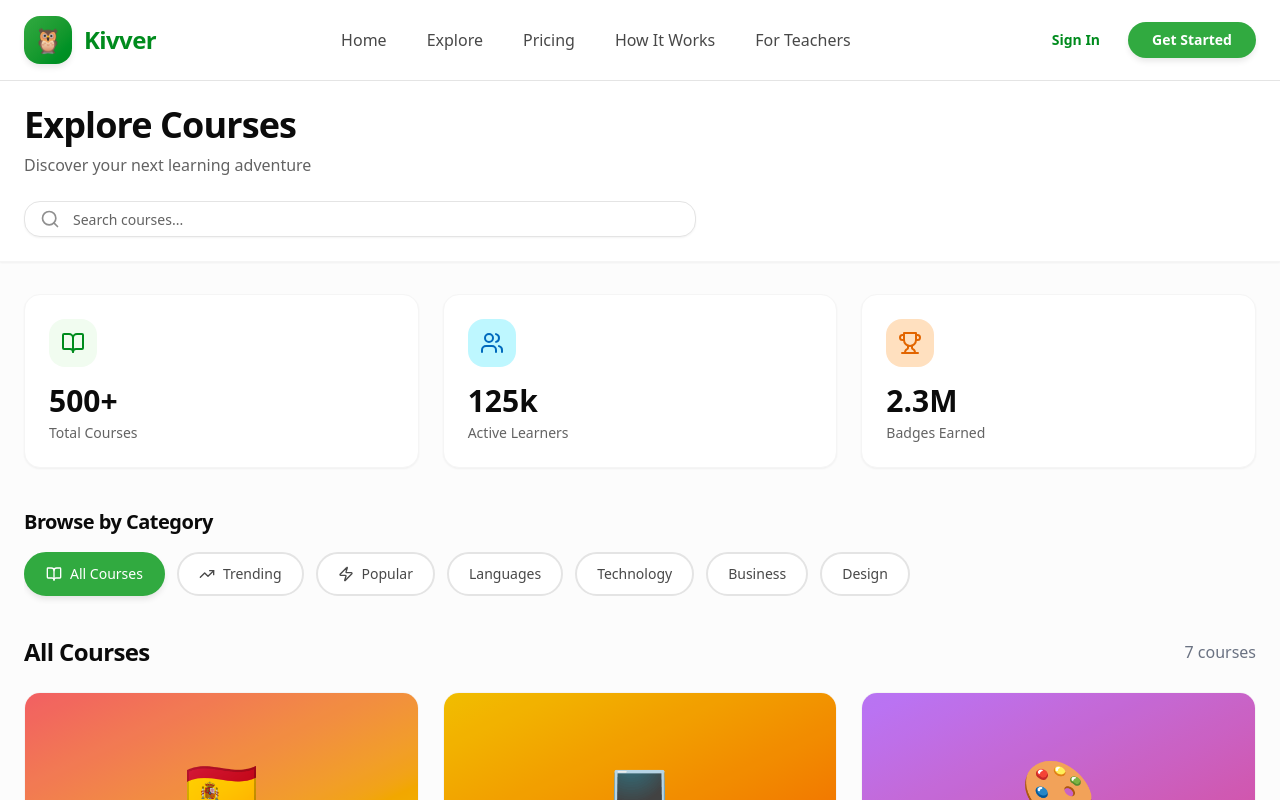
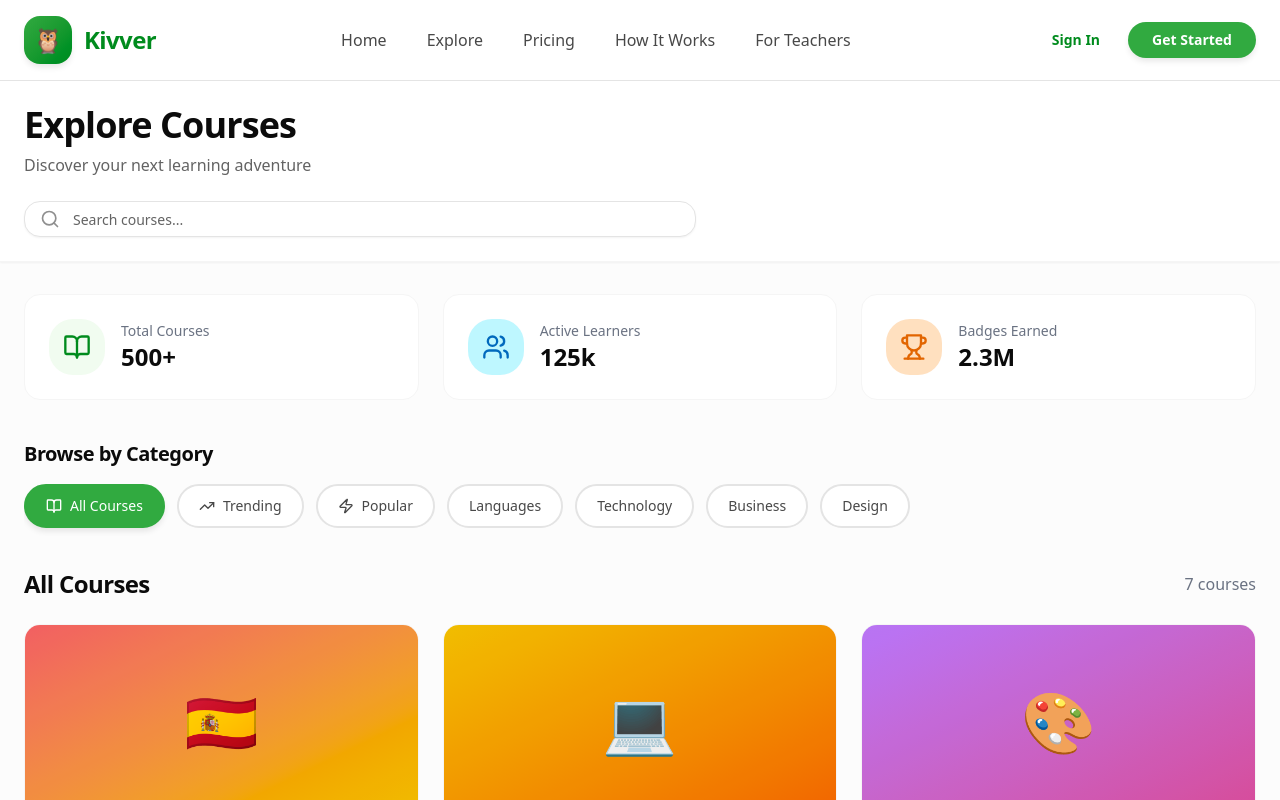
Before and after one commit to NehanAhmed/Kivver, a Next.js app: page /explore in a window 1280 px wide. Shown: the top 800 px of the page. Built offline with nearby package versions, Linux system fonts and the light colour scheme.

Commit message:
Revert "Merge pull request #6 from NehanAhmed/auth"
This reverts commit 575acd22daef695feb172c72e601289b5f82660e, reversing
changes made to f412609b556b34f3f58dca68f8558619ad05c861.

```diff
--- a/app/(root)/_components/StatsCard.tsx
+++ b/app/(root)/_components/StatsCard.tsx
@@ -1,28 +1,21 @@
-// File: app/(root)/_components/StatsCard.tsx
-import { LucideIcon } from 'lucide-react';
-
-interface StatsCardProps {
-  icon: LucideIcon;
-  label: string;
-  value: string | number;
-  color?: 'green' | 'blue' | 'purple' | 'orange';
-}
-
-export const StatsCard = ({ icon: Icon, label, value, color = "green" }: StatsCardProps) => {
+// File: components/ui/StatsCard.jsx
+export const StatsCard = ({ icon: Icon, label, value, color = "green" }) => {
     const colorClasses = {
         green: 'bg-green-50 text-green-600',
         blue: 'bg-blue-100 text-blue-600',
         purple: 'bg-purple-100 text-purple-600',
-    orange: 'bg-orange-100 text-orange-600',
+        orange: 'bg-orange-100 text-orange-600'
     };
 
     return (
-    <div className="bg-white rounded-lg p-6 shadow-sm border border-gray-100">
-      <div className={`inline-flex items-center justify-center w-12 h-12 rounded-lg mb-4 ${colorClasses[color]}`}>
-        <Icon className="w-6 h-6" />
+        <div className="flex items-center gap-4 bg-white rounded-2xl p-6 border border-gray-100 hover:shadow-lg transition-all">
+            <div className={`w-14 h-14 rounded-xl flex items-center justify-center ${colorClasses[color]}`}>
+                <Icon className="w-7 h-7" />
             </div>
-      <div className="text-3xl font-bold text-gray-900 mb-1">{value}</div>
-      <div className="text-sm text-gray-600">{label}</div>
+            <div>
+                <p className="text-gray-500 text-sm font-medium">{label}</p>
+                <p className="text-2xl font-bold text-gray-900">{value}</p>
+            </div>
         </div>
     );
 };
```
Lines whose indentation alone changed are shown as unchanged.
